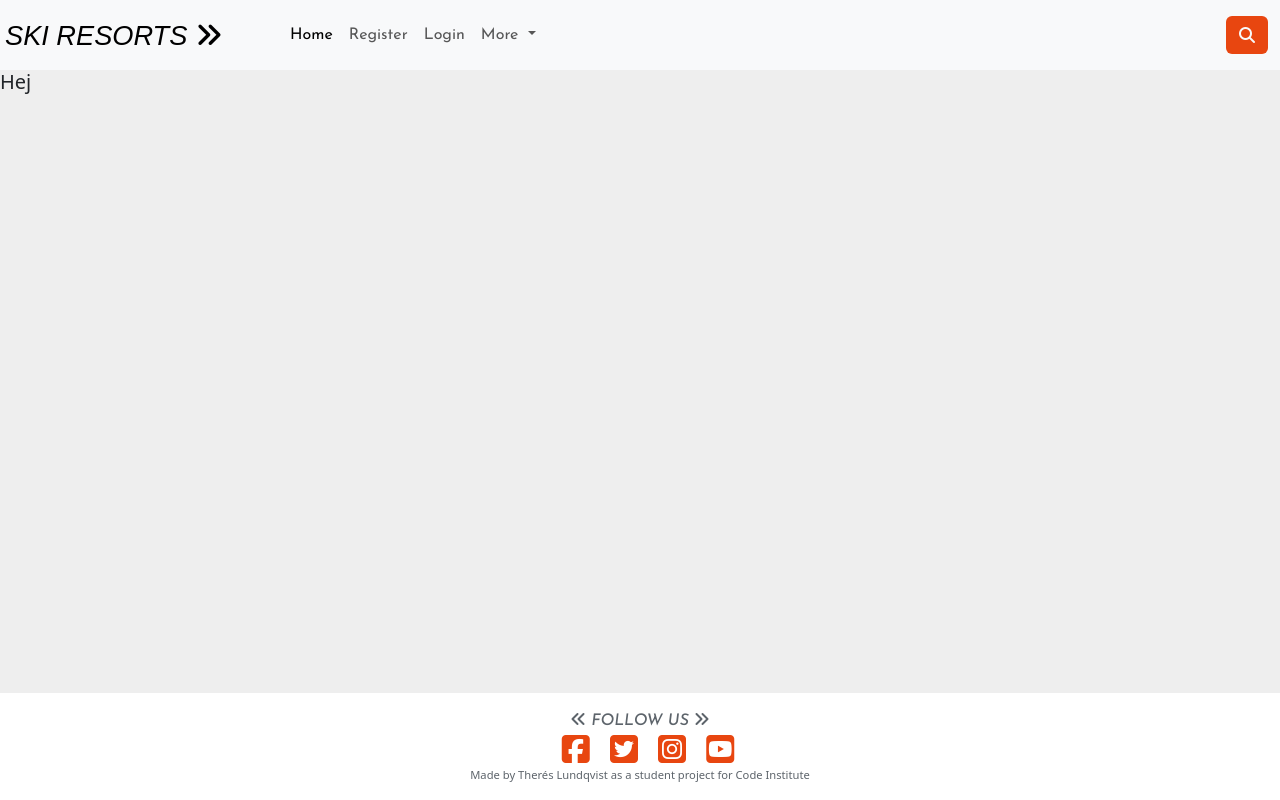
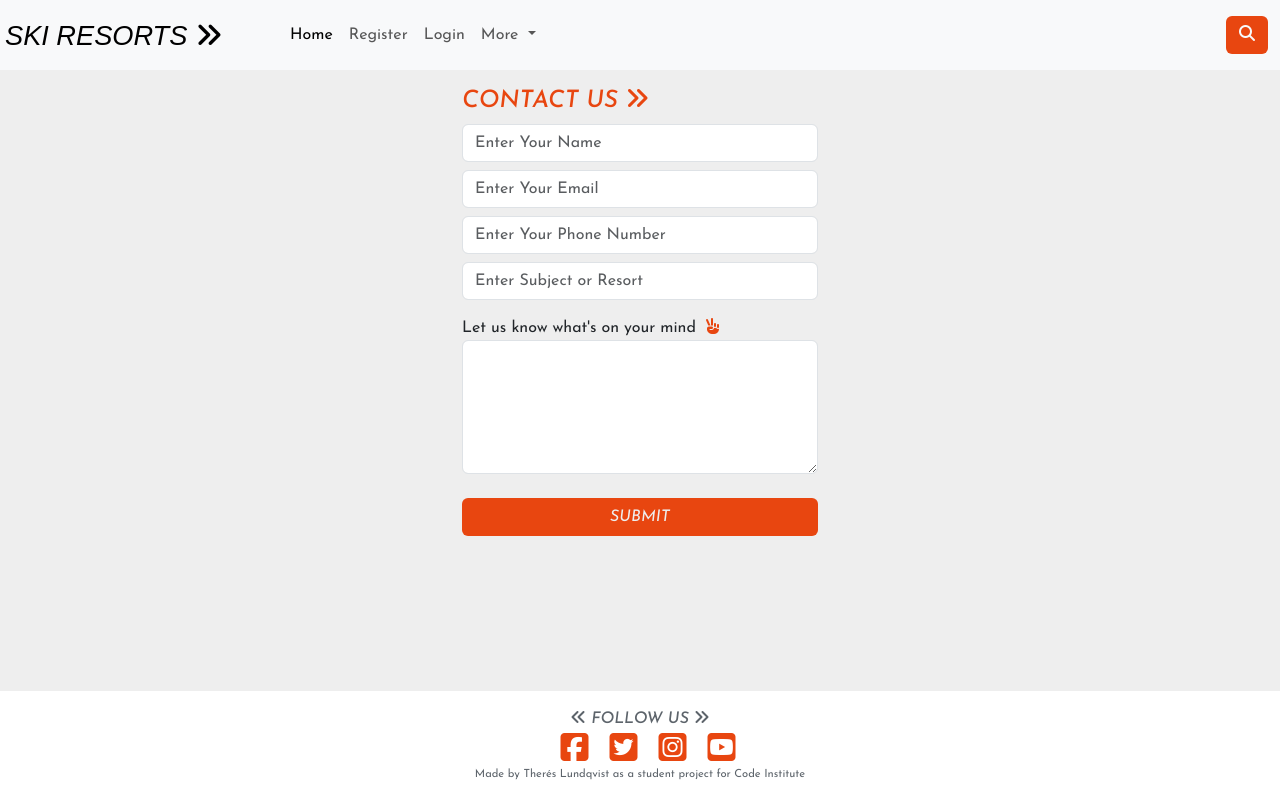
Before and after one commit to TheresLundqvist/Ski-resorts, a Django app: page /contact/ in a window 1280 px wide. Run offline with Django 3.2, Linux system fonts and the light colour scheme; some libraries are stand-ins or nearby versions; some web fonts are replaced.

Commit message:
Style cntact page

```diff
--- a/resorts/admin.py
+++ b/resorts/admin.py
@@ -14,7 +14,7 @@ class ResortAdmin(SummernoteModelAdmin):
 
 @admin.register(Contact)
 class ContactAdmin(admin.ModelAdmin):
-    list_display = ('name', 'email', 'phone')
+    list_display = ('name', 'email', 'phone', 'subject')
 
 
 @admin.register(Rating)
--- a/resorts/forms.py
+++ b/resorts/forms.py
@@ -1,4 +1,4 @@
-from .models import Comment
+from .models import Comment, Contact
 from django import forms
 
 
--- a/resorts/urls.py
+++ b/resorts/urls.py
@@ -1,13 +1,10 @@
 from . import views
 from django.urls import path
-from django.contrib.staticfiles.urls import staticfiles_urlpatterns
 
 
 urlpatterns = [
     path('', views.ResortList.as_view(), name='home'),
+    path('contact/', views.contact, name='contact'),
     path('about/', views.about, name='about'),
-    path('contact/', views.contact, name='contact'),
     path('<slug:slug>/', views.ResortDetail.as_view(), name='resort_detail'),
 ]
-
-urlpatterns += staticfiles_urlpatterns()
--- a/resorts/views.py
+++ b/resorts/views.py
@@ -1,4 +1,5 @@
-from django.shortcuts import render, get_object_or_404
+from django.shortcuts import render, redirect, get_object_or_404
+from django.contrib import messages
 from django.views import generic, View
 from .models import Resort, Rating, Comment, Contact
 from .forms import CommentForm
@@ -62,6 +63,16 @@ class ResortDetail(View):
 
 
 def contact(request):
+    if request.method == 'POST':
+        name = request.POST.get('name')
+        email = request.POST.get('email')
+        phone = request.POST.get('phone')
+        subject = request.POST.get('subject')
+        desc = request.POST.get('desc')
+        query = Contact(name=name, email=email, phone=phone, subject=subject, body=desc)  # noqa
+        query.save()
+        messages.success(request, "Thank's for sharing!")
+        return redirect('/contact')
     return render(request, 'contact.html')
 
 
--- a/skiresorts/settings.py
+++ b/skiresorts/settings.py
@@ -105,7 +105,7 @@ WSGI_APPLICATION = 'skiresorts.wsgi.application'
 # }
 
 DATABASES = {
-     'default': dj_database_url.parse(os.environ.get("DATABASE_URL"))
+    'default': dj_database_url.parse(os.environ.get("DATABASE_URL"))
  }
 
 
@@ -147,7 +147,7 @@ USE_TZ = True
 
 STATIC_URL = '/static/'
 STATICFILES_STORAGE = 'cloudinary_storage.storage.StaticHashedCloudinaryStorage'  # noqa
-STATICFILES_DIRS = [os.path.join(BASE_DIR, 'static')]
+STATICFILES_DIRS = [os.path.join(BASE_DIR, 'static'), ]
 STATIC_ROOT = os.path.join(BASE_DIR, 'staticfiles')
 
 MEDIA_URL = '/media/'
--- a/skiresorts/urls.py
+++ b/skiresorts/urls.py
@@ -19,7 +19,7 @@ from django.urls import path, include
 
 urlpatterns = [
     path('admin/', admin.site.urls),
+    path('', include('resorts.urls'), name='resorts_urls'),
     path('summernote/', include('django_summernote.urls')),
-    path('', include('resorts.urls'), name='resorts_urls'),
     path('accounts/', include('allauth.urls')),
 ]
--- a/static/css/style.css
+++ b/static/css/style.css
@@ -2,6 +2,13 @@
 
 body {
     background-color: #eee;
+    font-family: Josefin Sans, sans-serif;
+}
+
+/* colors */
+
+.org {
+    color: #E84610;
 }
 
 /* Navbar */
@@ -269,7 +276,7 @@ footer {
     font-family: Josefin Sans, sans-serif;
 }
 
-.account-h1 {
+.heading {
     text-transform: uppercase;
     font-style: italic;
     font-size: 1.5em;
--- a/templates/account/login.html
+++ b/templates/account/login.html
@@ -11,7 +11,7 @@
   <div class="row">
     <div class="col-md-8 mt-3 offset-md-2">
 
-      <h1 class="account-h1">{% trans "Sign In" %} <i class="fa-solid fa-angles-right"></i></h1>
+      <h1 class="heading">{% trans "Sign In" %} <i class="fa-solid fa-angles-right"></i></h1>
 
       <p>
         {% blocktrans %} Welcome back to Ski Resorts. To give resort rating or to leave a comment,
--- a/templates/account/logout.html
+++ b/templates/account/logout.html
@@ -8,7 +8,7 @@
 <div class="container main-text">
   <div class="row">
     <div class="col-md-8 mt-3 offset-md-2">
-      <h1 class="account-h1">{% trans "Sign Out" %} <i class="fa-solid fa-angles-right"></i></h1>
+      <h1 class="heading">{% trans "Sign Out" %} <i class="fa-solid fa-angles-right"></i></h1>
 
       <p>{% trans 'Are you sure you want to sign out?' %}</p>
 
--- a/templates/account/signup.html
+++ b/templates/account/signup.html
@@ -9,7 +9,7 @@
   <div class="row">
     <div class="col-md-8 mt-3 offset-md-2">
 
-      <h1 class="account-h1">{% trans "Sign Up" %} <i class="fa-solid fa-angles-right"></i></h1>
+      <h1 class="heading">{% trans "Sign Up" %} <i class="fa-solid fa-angles-right"></i></h1>
 
       <p>{% blocktrans %}Already have an account? Then please <a href="{{ login_url }}" class="sign-up">sign in</a>.{% endblocktrans %}
       </p>
--- a/templates/contact.html
+++ b/templates/contact.html
@@ -1,7 +1,38 @@
 {% extends 'base.html' %} {% block content %}
 
-<div class="">
-    <h5>Hej</h5>
+<div class="container mt-3">
+    <div class="row">
+        <div class="col-md-4"></div>
+        <div class="col-md-4">
+            <div>{% include 'messages.html' %}</div>
+            <h3 class="heading">Contact us <i class="fa-solid fa-angles-right"></i></h3>
+            <form action="{% url 'contact' %}" method="post"> {% csrf_token %}
+                <div class="form-group">
+                    <input type="text" name="name" placeholder="Enter Your Name" class="form-control" required />
+                </div>
+                <div class="form-group mt-2">
+                    <input type="email" name="email" placeholder="Enter Your Email" class="form-control" required />
+                </div>
+                <div class="form-group mt-2">
+                    <input type="tel" name="phone" placeholder="Enter Your Phone Number" class="form-control"
+                        required />
+                </div>
+                <div class="form-group mt-2">
+                    <input type="subject" name="subject" placeholder="Enter Subject or Resort" class="form-control"
+                        required />
+                </div>
+                <div class="form-group mt-2">
+                    <label class="mt-2">Let us know what's on your mind <i
+                            class="fa-solid fa-hand-peace org ms-1"></i></label>
+                    <textarea name="desc" cols="10" rows="5" class="form-control"></textarea>
+                </div>
+                <div class="d-grid gap-2 mt-4 mb-4">
+                    <button class="btn btn-org" type="submit">Submit</button>
+                </div>
+            </form>
+        </div>
+        <div class="col-md-4"></div>
+    </div>
 </div>
 
 {% endblock content %}
--- /dev/null
+++ b/templates/messages.html
@@ -0,0 +1,6 @@
+{% for message in messages %}
+<div class="alert alert-{{message.tags}} alert-dismissible fade show" role="alert">
+    <strong> {{message}} </strong>
+    <button type="button" class="btn-close" data-bs-dismiss="alert" aria-label="Close"></button>
+</div>
+{% endfor %}
```
Also changed, not shown: resorts/models.py (+6 -2 lines), templates/about.html (+20 -2 lines), templates/email.html (added, +8 -0 lines), resorts/migrations/0009_auto_20230403_1820.py (added), resorts/migrations/0010_remove_contact_resort.py (added), resorts/migrations/0011_alter_contact_phone.py (added), static/media/about.jpeg (added).
